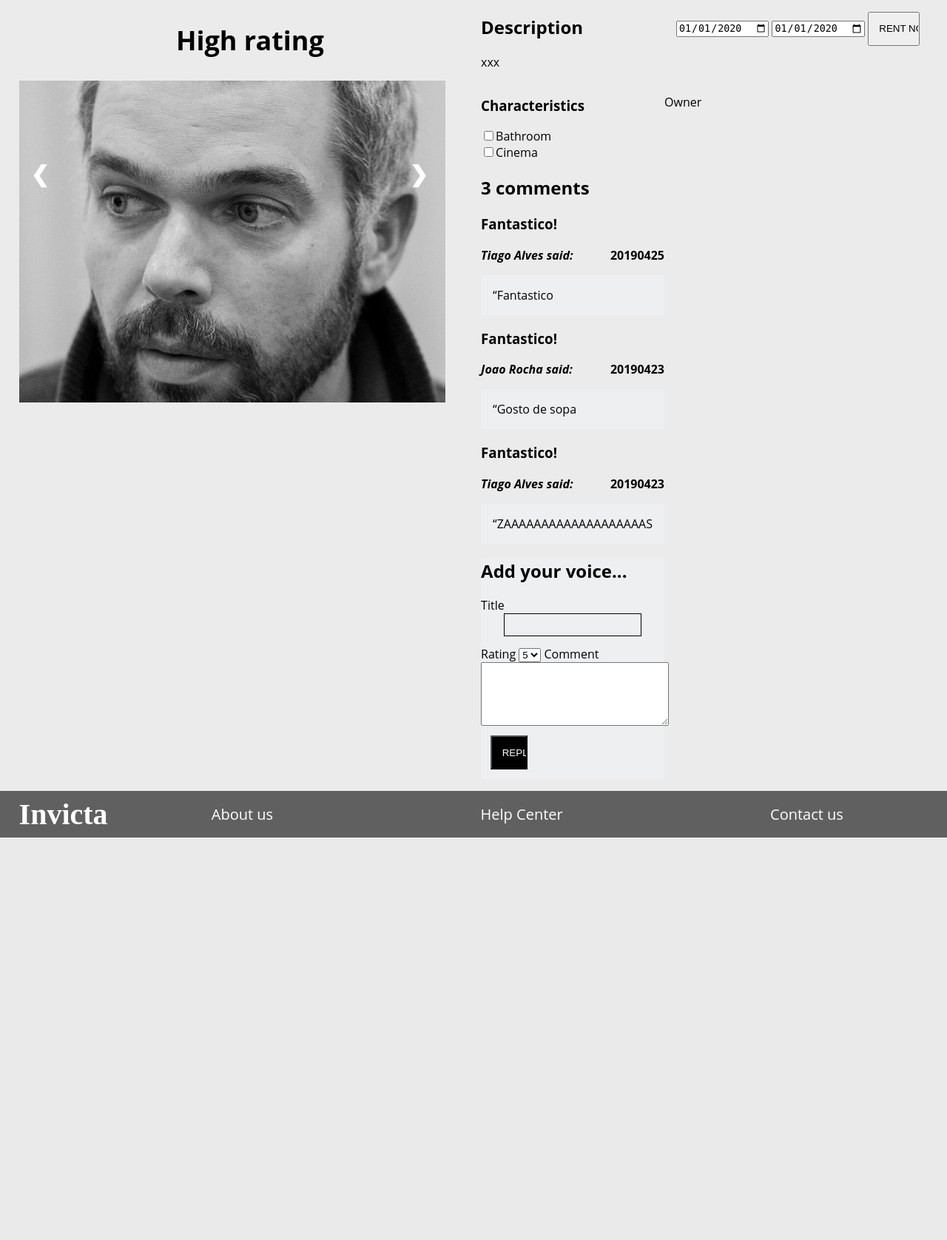
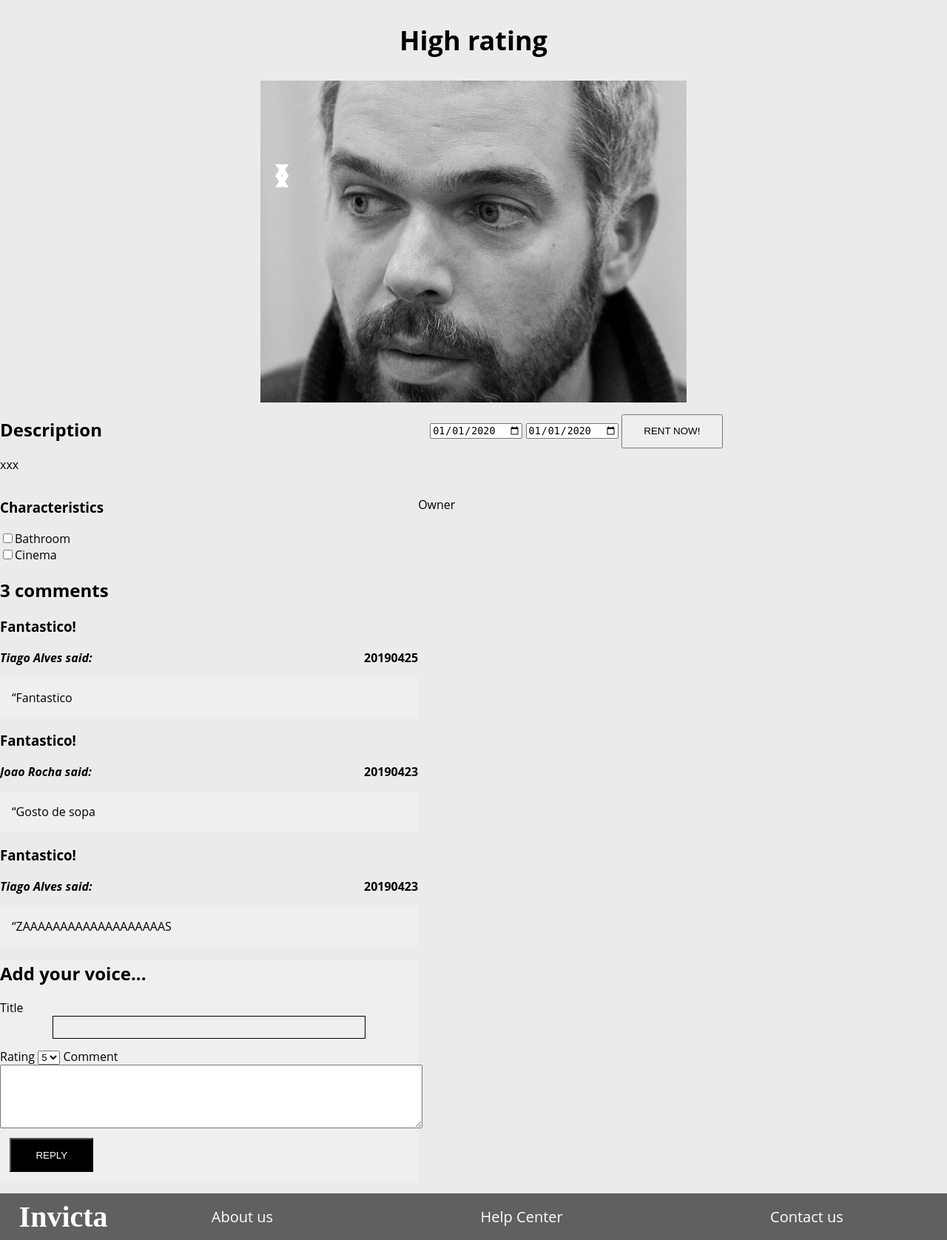
Before and after one commit to tiago-falves/Real-Estate-Website, a PHP site: page /Imobiliaria/home.php?id=6 in a window 1280 px wide. Shown: the part 100-1776 px from the top of the page at 74% size. Before the commit the page ends 1232 px from the top, so only its background shows below. Run offline with PHP 8.4, Linux system fonts and the light colour scheme; the visitor is signed in with stand-in values (Sample User, id 1); data comes from the database, SQL or seed files in the repository; data that the repository does not hold is empty.

Commit message:
home css update

```diff
--- a/Css/home.css
+++ b/Css/home.css
@@ -8,11 +8,11 @@ body > header > nav {
     grid-row: 1;
 }
 .PageContent {
-    display: inline-flex;
+    display: block;
     min-height: 80vh;
 }
 #photos{
-    padding-left: 2vw;
+    margin: auto;
 }
 
 #photos > header{
@@ -56,7 +56,7 @@ body > header > nav {
 #photos{
     display: flex;
     flex-direction: column;
-    width: 50vw;
+    width: 45vw;
 }
 
 
@@ -90,10 +90,10 @@ body > header > nav {
     transition: 0.6s ease;
     border-radius: 0 3px 3px 0;
     user-select: none;
-  }
+}
 
 .arrowRight {
-    left: 42vw;
+    margin-left:0;
     border-radius: 3px 0 0 3px;
 }
 
@@ -101,19 +101,16 @@ body > header > nav {
     background-color: rgba(0,0,0,0.8);
 }
 
-#HomeImages{
+#HomeImages {
     width: 40vw;
     margin-left: 5vw;
 }
 
-.slideShow > .imageZoomContainer, .slideShow > .imageZoomContainer > img{
+.slideShow > .imageZoomContainer, .slideShow > .imageZoomContainer > img {
     height: 34vw;
     width: 45vw;
 }
-.slideShow > .imageZoomContainer > img:hover{
-    height: 34vw;
-    width: 45vw;
-}
+
 
 /*Edit house and add house styling*/
 
```
